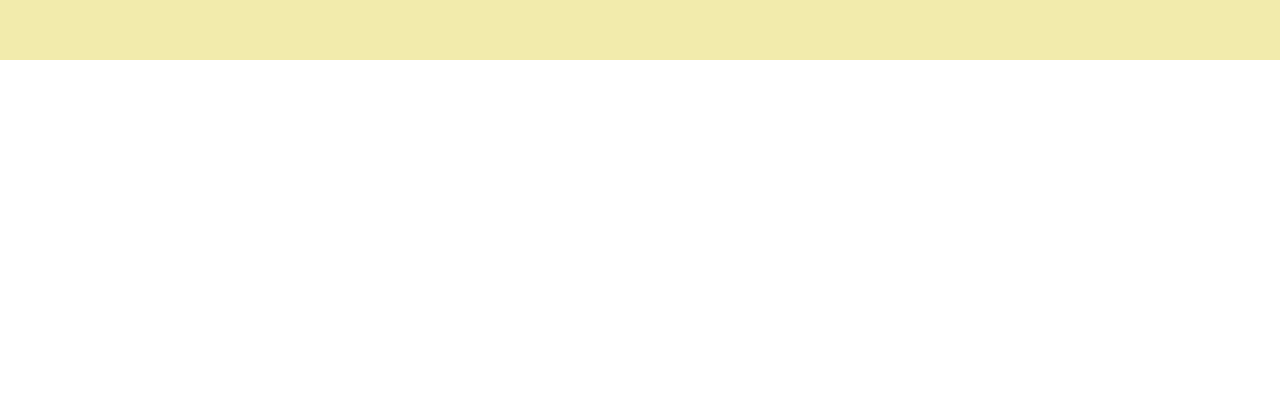
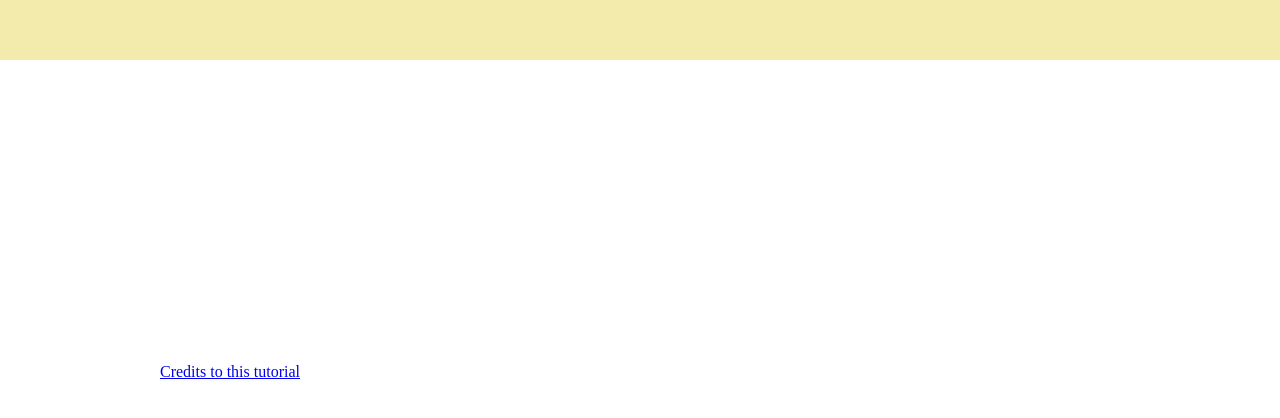
Before and after one commit to tnpriyanka12/new2019, a plain HTML site: page index.html in a window 1280 px wide. Shown: the part 3170-3588 px from the top of the page. Drawn offline with nearby package versions, Linux system fonts and the light colour scheme; a web font is replaced by a local one.

Commit message:
Credits added - need modification of font size

```diff
--- a/index.html
+++ b/index.html
@@ -142,6 +142,6 @@
 <!--  -->
 <!--  -->
 
-
+<a href="https://1stwebdesigner.com/parallax-scrolling-tutorial/"> Credits to this tutorial </a>
 </body>
 </html>
```
